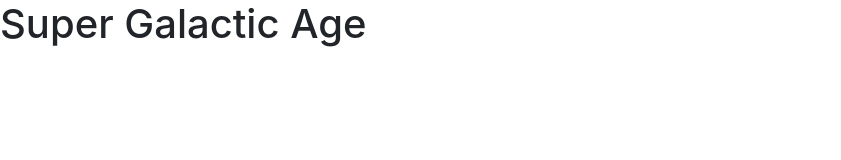
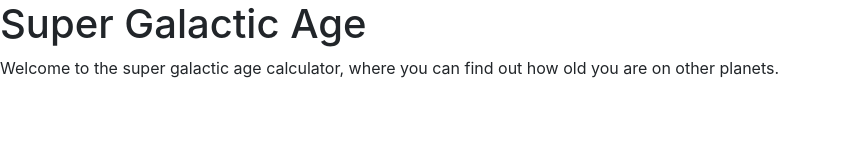
Before and after one commit to shanizalingle/super-galactic-age, a website built with webpack: page src/index.html in a window 1280 px wide. Shown: the whole page, without its empty margins (0-841 px from the left). Built offline with nearby package versions, Linux system fonts and the light colour scheme.

Commit message:
add text to HTML

```diff
--- a/src/index.html
+++ b/src/index.html
@@ -5,5 +5,6 @@
   </head>
   <body>
     <h1>Super Galactic Age</h1>
+    <p>Welcome to the super galactic age calculator, where you can find out how old you are on other planets.</p>
   </body>
 </html>
```
